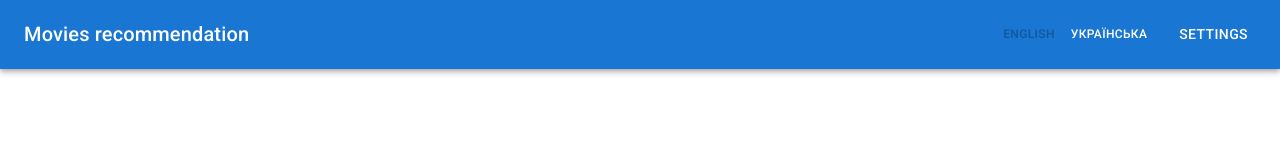
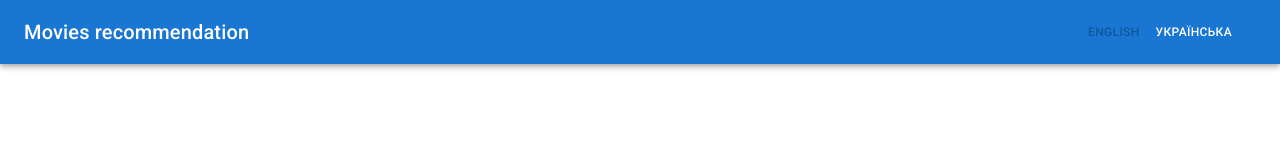
Before and after one commit to yevgeniamaksymiv/movies-project, a React (Create React App) app in the folder client/: page / in a window 1280 px wide. Shown: the top 160 px of the page. Built offline with nearby package versions, Linux system fonts and the light colour scheme; no server answers.

Commit message:
fixed settings section

```diff
--- a/client/src/components/NavigationSection/index.js
+++ b/client/src/components/NavigationSection/index.js
@@ -54,7 +54,7 @@ const NavigationSection = () => {
       </List>
       <Divider />
       <List>
-        <Link to="settings" style={{ textDecoration: 'none', color: 'grey' }}>
+        {/* <Link to="settings" style={{ textDecoration: 'none', color: 'grey' }}> */}
           <ListItem>
             <ListItemButton>
               <ListItemIcon>
@@ -65,7 +65,7 @@ const NavigationSection = () => {
               </FormattedMessage>
             </ListItemButton>
           </ListItem>
-        </Link>
+        {/* </Link> */}
       </List>
       <Divider />
       <List>
@@ -142,7 +142,7 @@ const NavigationSection = () => {
               Українська
             </Button>
           </Box>
-          <Box sx={{ flexGrow: 0, display: { xs: 'none', lg: 'flex' } }}>
+          {/* <Box sx={{ flexGrow: 0, display: { xs: 'none', lg: 'flex' } }}>
             <Button sx={{ my: 2, color: 'white', display: 'block' }}>
               <Link
                 to="settings"
@@ -151,7 +151,7 @@ const NavigationSection = () => {
                 <FormattedMessage id="settings" />
               </Link>
             </Button>
-          </Box>
+          </Box> */}
         </Toolbar>
       </AppBar>
       <Drawer
```
